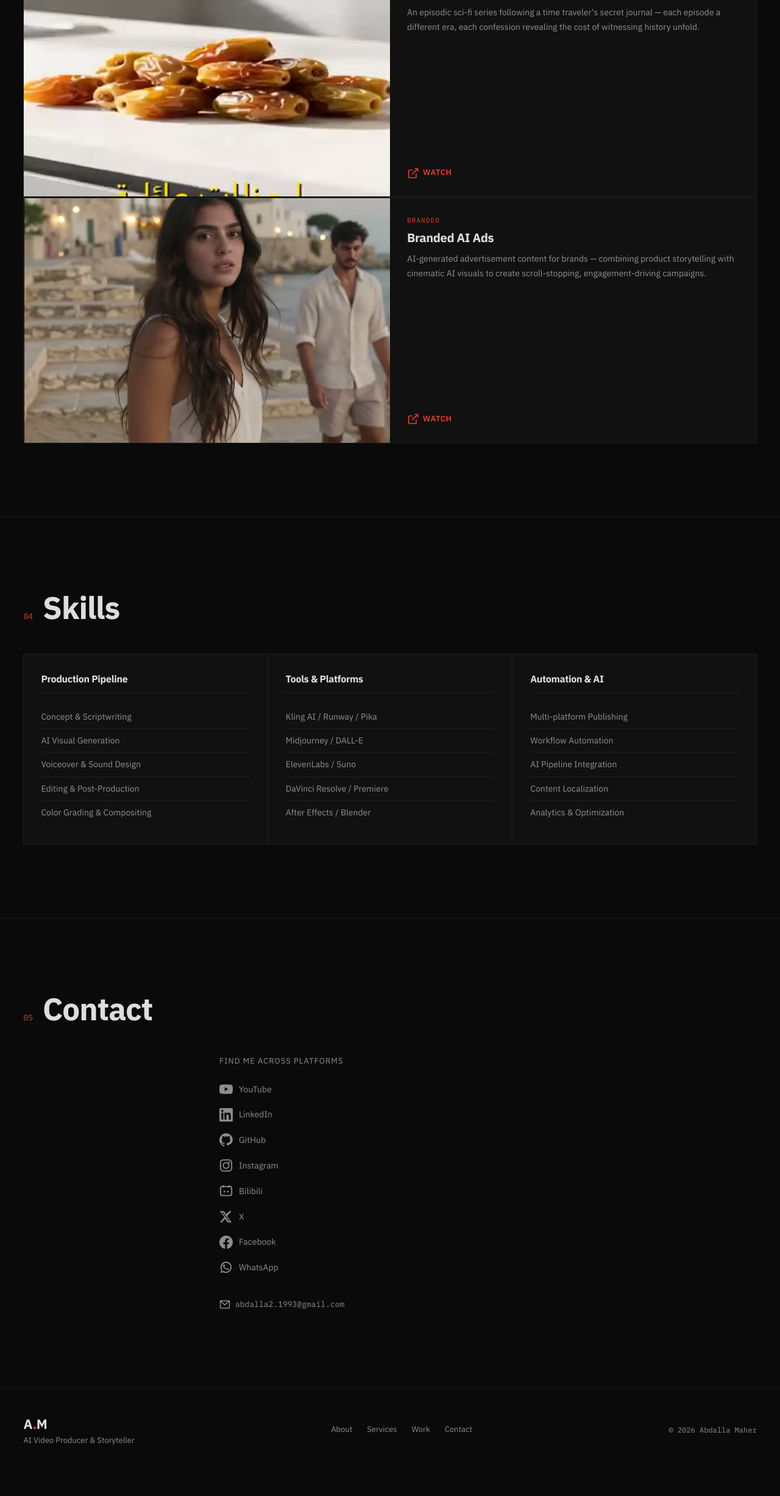
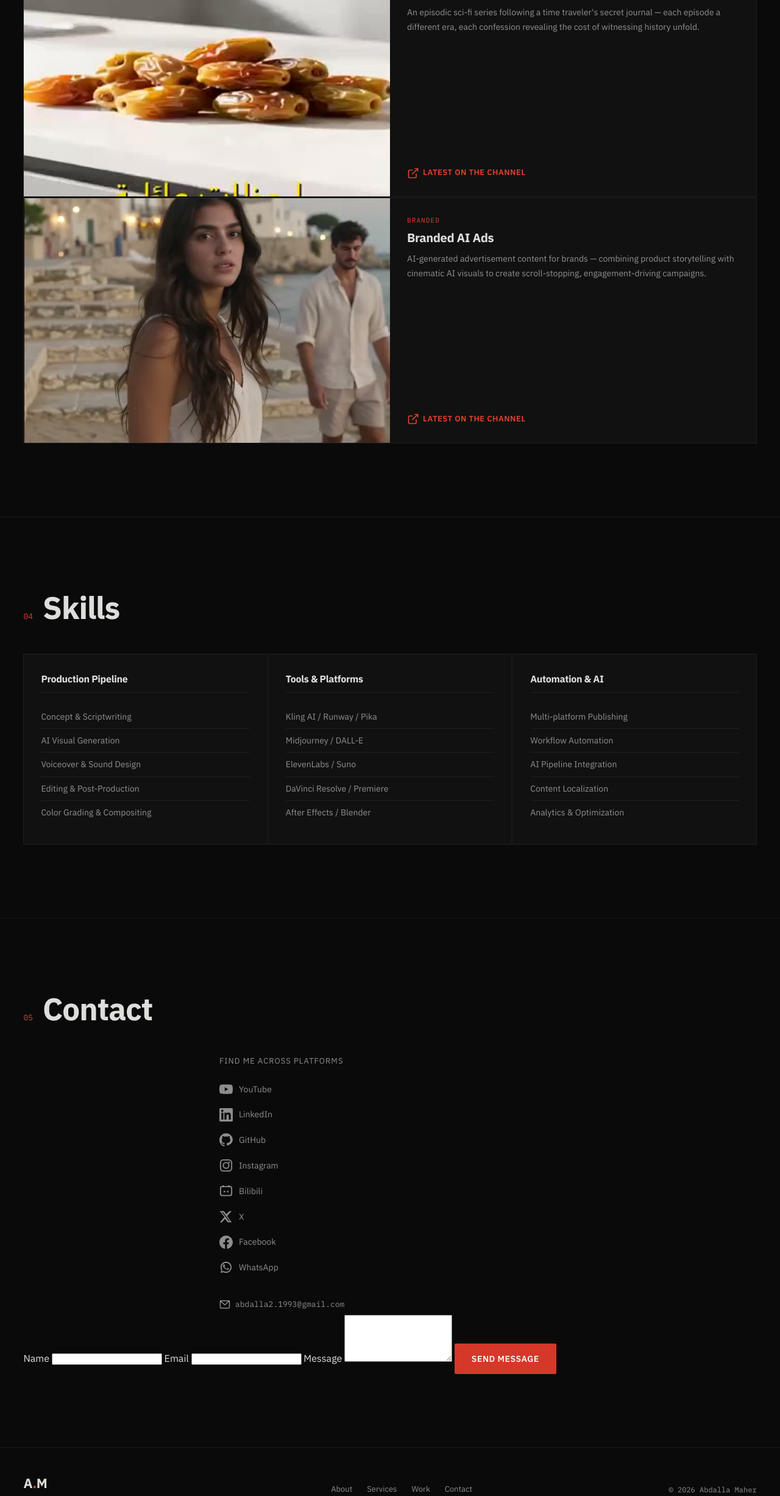
Before and after one commit to abdallamaher1993/hermes-agent, a website: page index.html in a window 1280 px wide. Shown: the part 5006-7459 px from the top of the page at 61% size. Before the commit the page ends 7419 px from the top, so only its background shows below. Drawn offline with Linux system fonts and the light colour scheme.

Commit message:
Add contact form and channel video links

```diff
--- a/index.html
+++ b/index.html
@@ -310,9 +310,9 @@
             <span class="project-tag" data-i18n="work_p7_tag">Series</span>
             <h3 data-i18n="work_p7_title">Time Traveler's Confessions</h3>
             <p data-i18n="work_p7_desc">An episodic sci-fi series following a time traveler's secret journal — each episode a different era, each confession revealing the cost of witnessing history unfold.</p>
-            <a href="https://www.youtube.com/@abdallamaher_1" class="project-link" target="_blank" rel="noopener" aria-label="Watch Time Traveler's Confessions on YouTube">
+            <a href="https://www.youtube.com/@abdallamaher_1/videos" class="project-link" target="_blank" rel="noopener" aria-label="Watch Time Traveler's Confessions on YouTube">
               <svg width="20" height="20" viewBox="0 0 24 24" fill="none" stroke="currentColor" stroke-width="2"><path d="M18 13v6a2 2 0 0 1-2 2H5a2 2 0 0 1-2-2V8a2 2 0 0 1 2-2h6"/><polyline points="15,3 21,3 21,9"/><line x1="10" y1="14" x2="21" y2="3"/></svg>
-              <span data-i18n="work_watch">Watch</span>
+              <span>Latest on the channel</span>
             </a>
           </div>
         </article>
@@ -326,9 +326,9 @@
             <span class="project-tag" data-i18n="work_p8_tag">Branded</span>
             <h3 data-i18n="work_p8_title">Branded AI Ads</h3>
             <p data-i18n="work_p8_desc">AI-generated advertisement content for brands — combining product storytelling with cinematic AI visuals to create scroll-stopping, engagement-driving campaigns.</p>
-            <a href="https://www.youtube.com/@abdallamaher_1" class="project-link" target="_blank" rel="noopener" aria-label="Watch Branded AI Ads on YouTube">
+            <a href="https://www.youtube.com/@abdallamaher_1/videos" class="project-link" target="_blank" rel="noopener" aria-label="Watch Branded AI Ads on YouTube">
               <svg width="20" height="20" viewBox="0 0 24 24" fill="none" stroke="currentColor" stroke-width="2"><path d="M18 13v6a2 2 0 0 1-2 2H5a2 2 0 0 1-2-2V8a2 2 0 0 1 2-2h6"/><polyline points="15,3 21,3 21,9"/><line x1="10" y1="14" x2="21" y2="3"/></svg>
-              <span data-i18n="work_watch">Watch</span>
+              <span>Latest on the channel</span>
             </a>
           </div>
         </article>
@@ -446,7 +446,22 @@
           </div>
         </div>
       </div>
-    </div>
+            <div class="contact-form-wrap">
+          <form id="contactForm" action="https://formsubmit.co/abdalla2.1993@gmail.com" method="POST">
+            <input type="hidden" name="_subject" value="New message from abdallamaher1993.github.io">
+            <input type="hidden" name="_captcha" value="false">
+            <input type="hidden" name="_next" value="https://abdallamaher1993.github.io/hermes-agent/#contact">
+            <label for="contactName">Name</label>
+            <input type="text" id="contactName" name="name" required>
+            <label for="contactEmail">Email</label>
+            <input type="email" id="contactEmail" name="email" required>
+            <label for="contactMessage">Message</label>
+            <textarea id="contactMessage" name="message" rows="5" required></textarea>
+            <button type="submit" class="btn btn-primary">Send Message</button>
+            <div id="formStatus" role="status" aria-live="polite"></div>
+          </form>
+        </div>
+</div>
   </section>
 
   </main>
```
